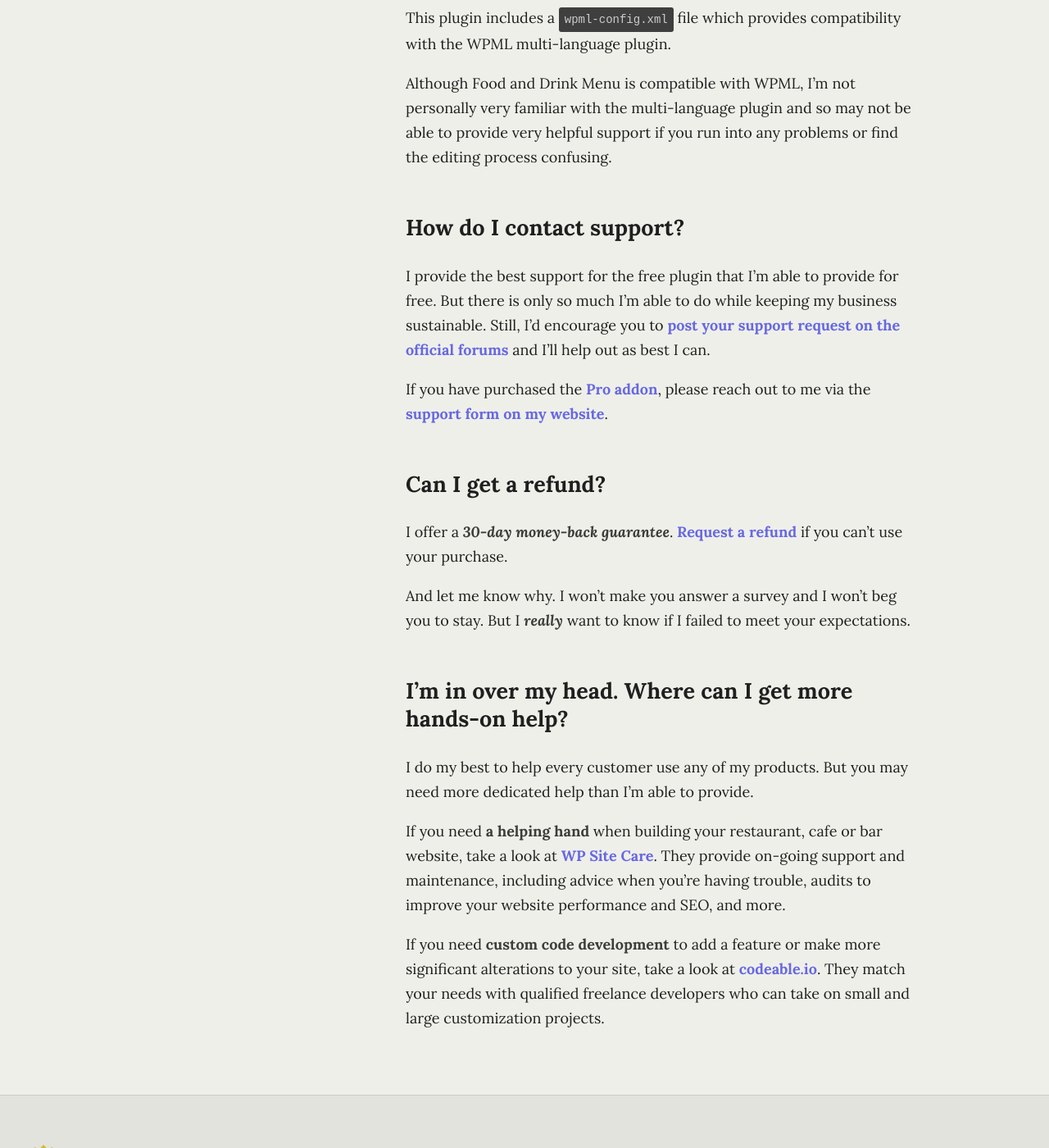
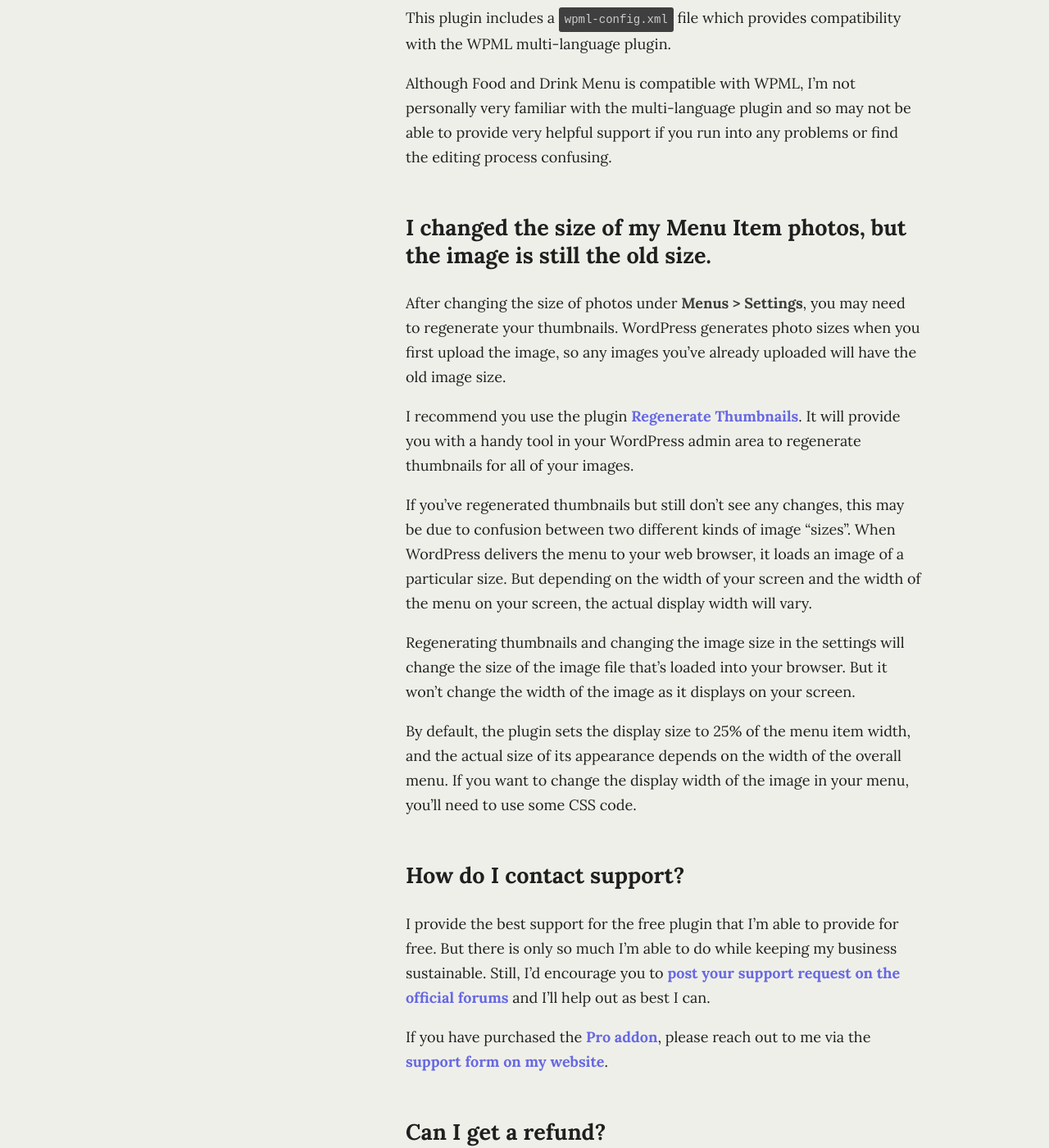
Before and after one commit to NateWr/docs-themeofthecrop, a Jekyll site: the page built from plugins/food-and-drink-menu/user/faq.md, in a window 1280 px wide and 1400 px high, scrolled down 3335 px. Shown: the whole window at 82% size. Built offline with Jekyll 4.4.1, drawn with Linux system fonts in a browser that asks for light colours; some of the changed text lies outside the part shown.

Commit message:
Add entry for regenerating menu item image sizes

```diff
--- a/_data/food-and-drink-menu.yml
+++ b/_data/food-and-drink-menu.yml
@@ -81,6 +81,9 @@ user:
     - title: Is this compatible with WPML?
       page: user/faq#wpml
 
+    - title: I changed the size of my Menu Item photos, but the image is still the old size.
+      page: user/faq#image-sizes
+
     - title: How do I contact support?
       page: user/faq#support
 
--- a/plugins/food-and-drink-menu/user/faq.md
+++ b/plugins/food-and-drink-menu/user/faq.md
@@ -71,6 +71,18 @@ This plugin includes a `wpml-config.xml` file which provides compatibility with
 
 Although Food and Drink Menu is compatible with WPML, I'm not personally very familiar with the multi-language plugin and so may not be able to provide very helpful support if you run into any problems or find the editing process confusing.
 
+## <a name="image-sizes"></a> I changed the size of my Menu Item photos, but the image is still the old size.
+
+After changing the size of photos under **Menus > Settings**, you may need to regenerate your thumbnails. WordPress generates photo sizes when you first upload the image, so any images you've already uploaded will have the old image size.
+
+I recommend you use the plugin <a href="https://wordpress.org/plugins/regenerate-thumbnails/">Regenerate Thumbnails</a>. It will provide you with a handy tool in your WordPress admin area to regenerate thumbnails for all of your images.
+
+If you've regenerated thumbnails but still don't see any changes, this may be due to confusion between two different kinds of image "sizes". When WordPress delivers the menu to your web browser, it loads an image of a particular size. But depending on the width of your screen and the width of the menu on your screen, the actual display width will vary.
+
+Regenerating thumbnails and changing the image size in the settings will change the size of the image file that's loaded into your browser. But it won't change the width of the image as it displays on your screen.
+
+By default, the plugin sets the display size to 25% of the menu item width, and the actual size of its appearance depends on the width of the overall menu. If you want to change the display width of the image in your menu, you'll need to use some CSS code.
+
 ## <a name="support"></a> How do I contact support?
 
 I provide the best support for the free plugin that I'm able to provide for free. But there is only so much I'm able to do while keeping my business sustainable. Still, I'd encourage you to [post your support request on the official forums](http://wordpress.org/support/plugin/food-and-drink-menu) and I'll help out as best I can.
```
